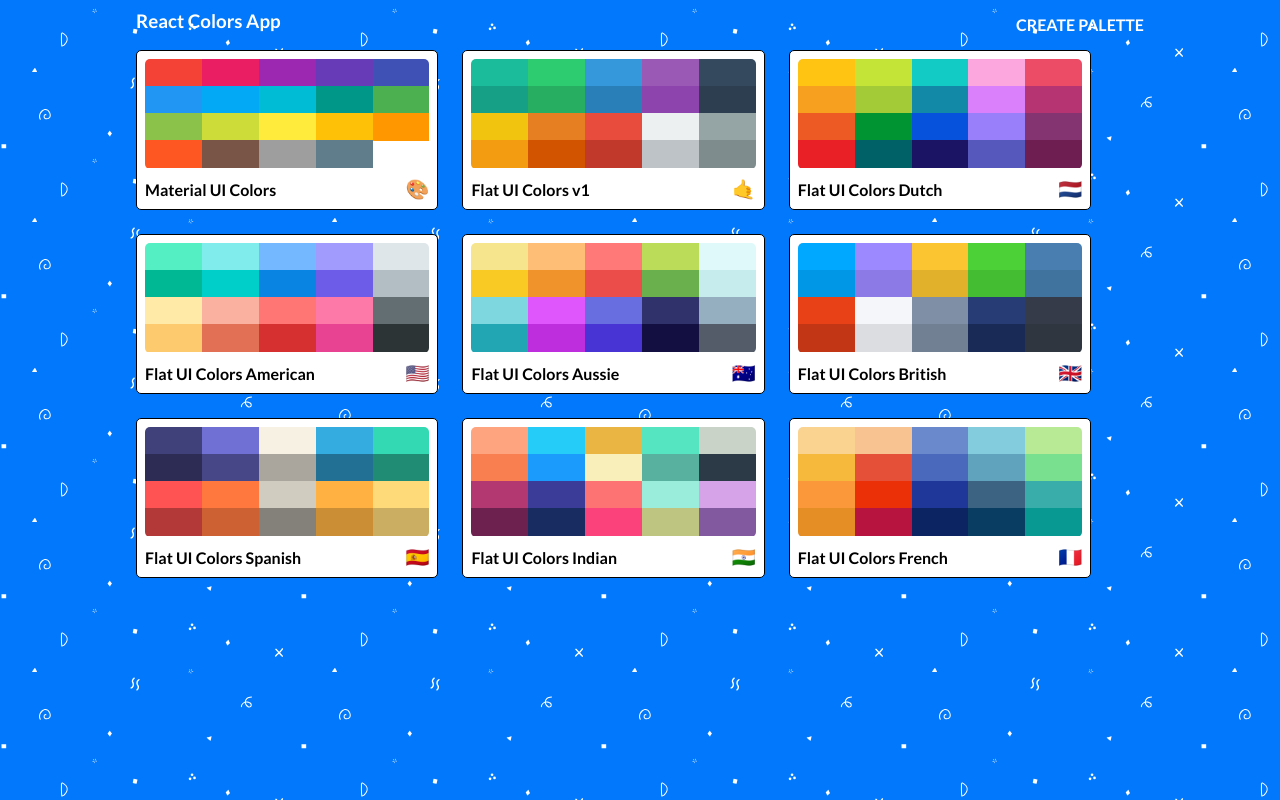
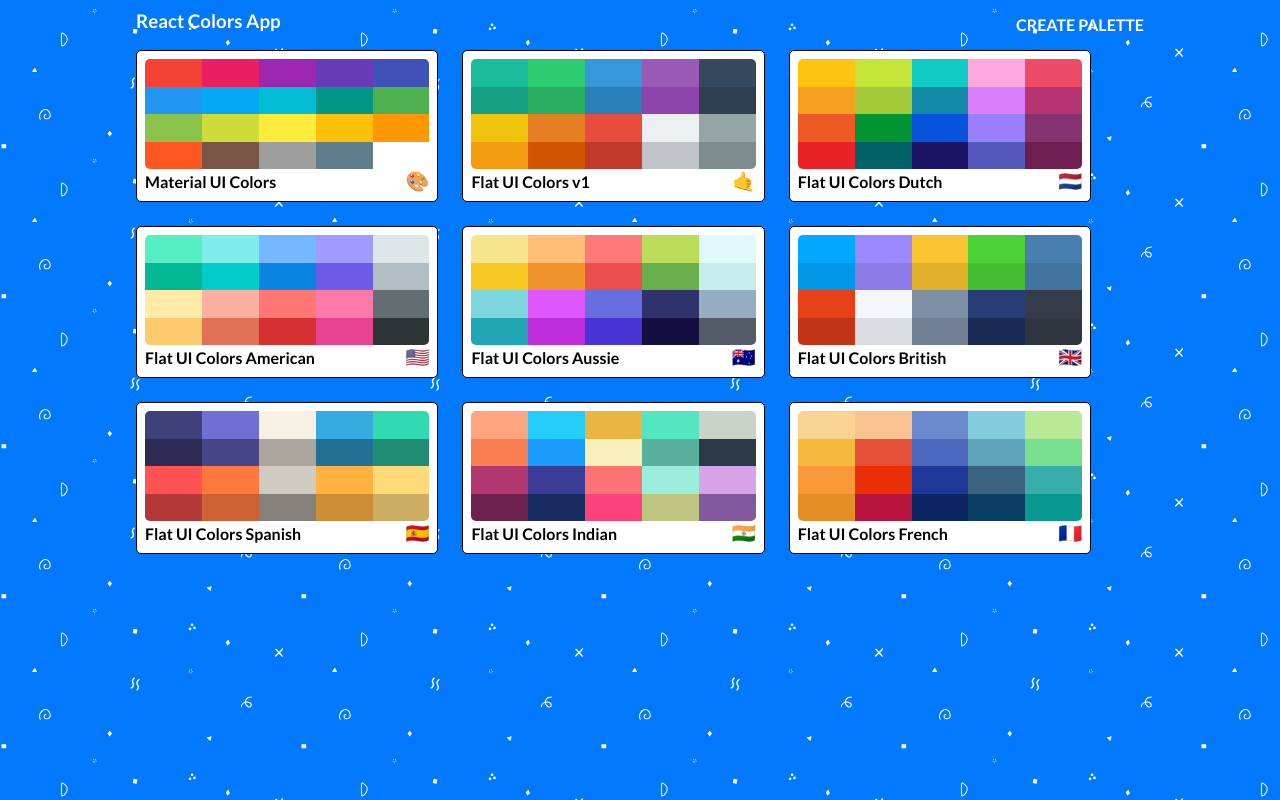
Before and after one commit to SKP-000/react-color-app, a React (Create React App) app: page / in a window 1280 px wide. Built offline with nearby package versions, Linux system fonts and the light colour scheme.

Commit message:
:lipstick: Add styles for delete icon

```diff
--- a/src/styles/MiniPaletteStyles.js
+++ b/src/styles/MiniPaletteStyles.js
@@ -1,4 +1,4 @@
-import styled, { css } from 'styled-components';
+import styled from 'styled-components';
 
 export const Root = styled.div`
   display: flex;
@@ -12,6 +12,7 @@
   position: relative;
   overflow: hidden;
   cursor: pointer;
+  overflow: hidden;
 
   &:hover .deleteIcon {
     opacity: 1;
@@ -21,9 +22,11 @@
 `;
 
 export const Colors = styled.div`
+  display: flex;
+  flex-wrap: wrap;
+  align-content: flex-start;
   height: 110px;
   width: 100%;
-
   border-radius: 5px;
   overflow: hidden;
 `;
@@ -34,8 +37,6 @@
   justify-content: space-between;
   margin: 0;
   font-size: 1rem;
-  padding-top: 0.5rem;
-  position: relative;
 
   /* Styling for Emoji */
   span {
@@ -50,12 +51,9 @@
   display: inline-block;
   margin: 0;
   position: relative;
-  margin-bottom: -3.5px;
 `;
 
 export const Delete = styled.div`
-  /*height: 18%;
-  width: 15%;*/
   position: absolute;
   top: 0;
   right: 0;
@@ -73,6 +71,4 @@
     border-bottom-left-radius: 5px;
   }
 
-  ${props => props.deleted && css`display: none`}
-
 `;
```
